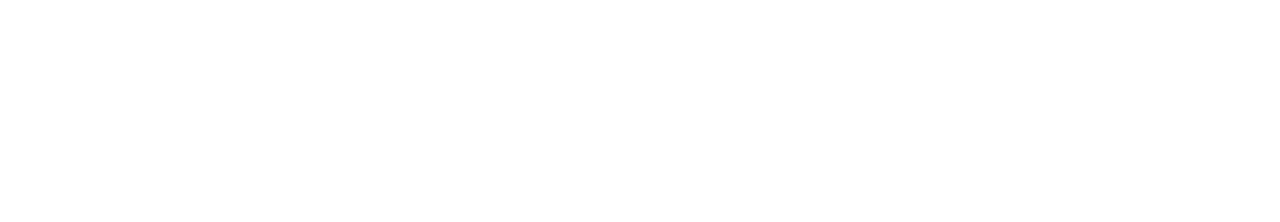
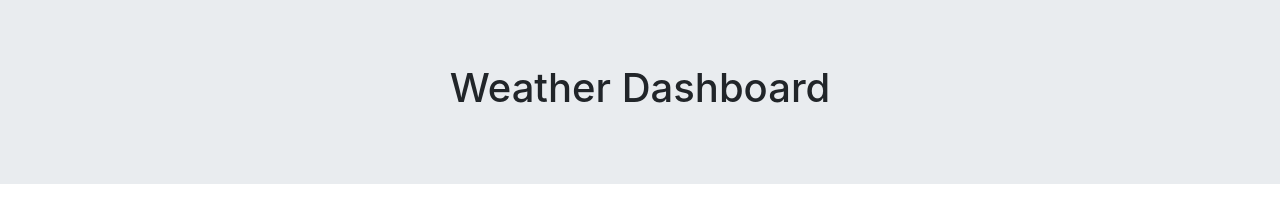
Before and after one commit to Jude626/JHW6.github.io, a plain HTML site: page index.html in a window 1280 px wide. Drawn offline with nearby package versions, Linux system fonts and the light colour scheme.

Commit message:
added header

```diff
--- a/index.html
+++ b/index.html
@@ -3,9 +3,19 @@
 <head>
     <meta charset="UTF-8">
     <meta name="viewport" content="width=device-width, initial-scale=1.0">
-    <title>Document</title>
+    <title>Weather Dashboard</title>
+    <link rel="stylesheet" href="https://stackpath.bootstrapcdn.com/bootstrap/4.4.1/css/bootstrap.min.css" integrity="sha384-Vkoo8x4CGsO3+Hhxv8T/Q5PaXtkKtu6ug5TOeNV6gBiFeWPGFN9MuhOf23Q9Ifjh" crossorigin="anonymous">
+    <link rel="preconnect" href="https://fonts.gstatic.com">
+    <link href="https://fonts.googleapis.com/css2?family=Noto+Sans+JP:wght@500&display=swap" rel="stylesheet">
+    <link rel="stylesheet" type="text/css" href="style.css">
 </head>
 <body>
+    <!--Put Header for Title-->
+    <div class="jumbotron jumbotron-fluid">
+        <div class="container">
+            <h1 class="display-5 text-center">Weather Dashboard</h1>
+        </div>
+    </div>
 
 </body>
 </html>
```
